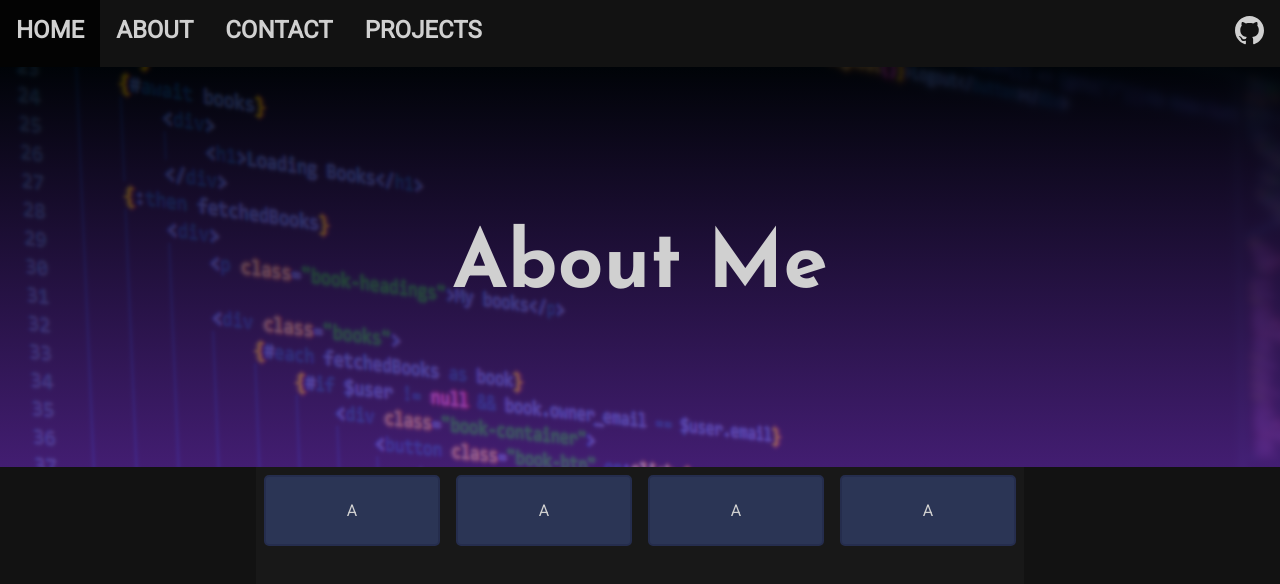
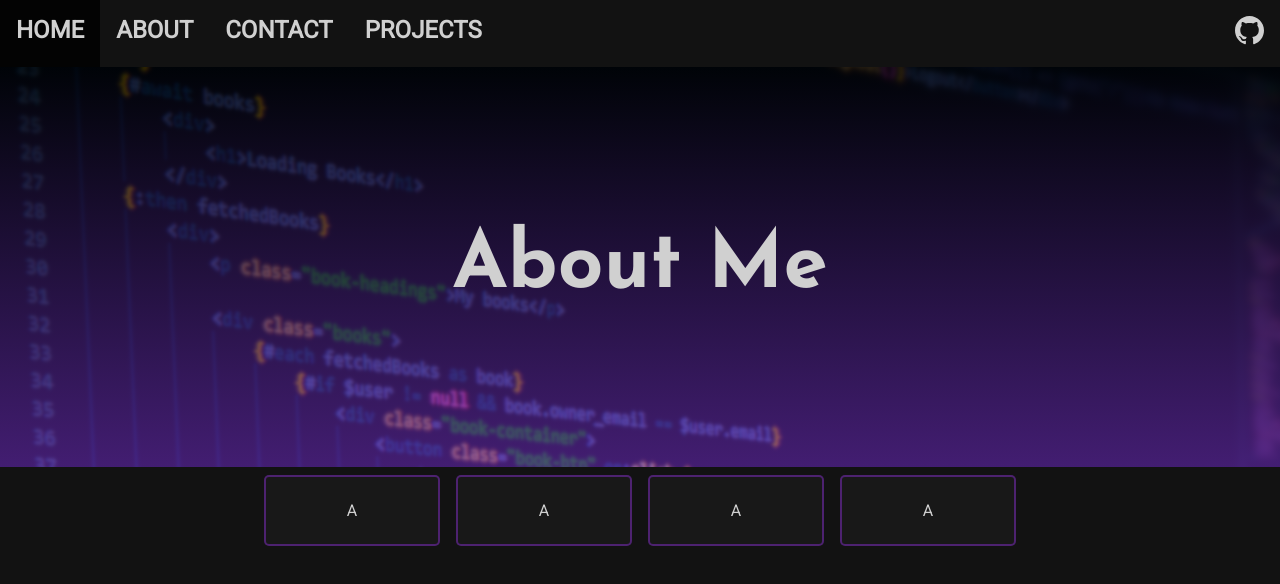
Before and after one commit to InvalidSE/InvalidSE-Web, a SvelteKit app: page /about in a window 1280 px wide. Shown: the top 584 px of the page. Built offline with nearby package versions, Linux system fonts and the light colour scheme.

Commit message:
needs grid :(

```diff
--- a/src/routes/about/+page.svelte
+++ b/src/routes/about/+page.svelte
@@ -48,7 +48,6 @@
         display: flex;
         flex-direction: column;
         align-items: center;
-        background-color: #181818;
         height: 100%;
         text-align: center;
     }
@@ -68,7 +67,6 @@
         flex-wrap: wrap;
         width: 100%;
 
-
     }
     .about-box {
         cursor: pointer;
@@ -77,8 +75,8 @@
         transition: 0.25s;
         margin: 8px;
         padding: 8px;
-        border: 2px solid #252d4d;
-        background-color: rgba(48, 60, 101, 0.8);
+        background-color: #181818;
+        border: rgba(123, 44, 187, 0.541) solid 2px;
         border-radius: 5px;
         flex-grow: 1;
     }
```
